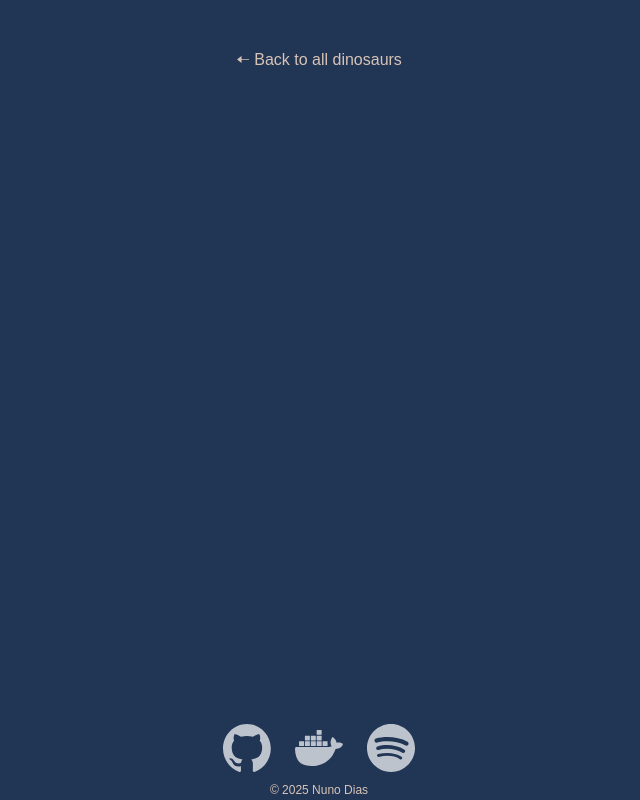
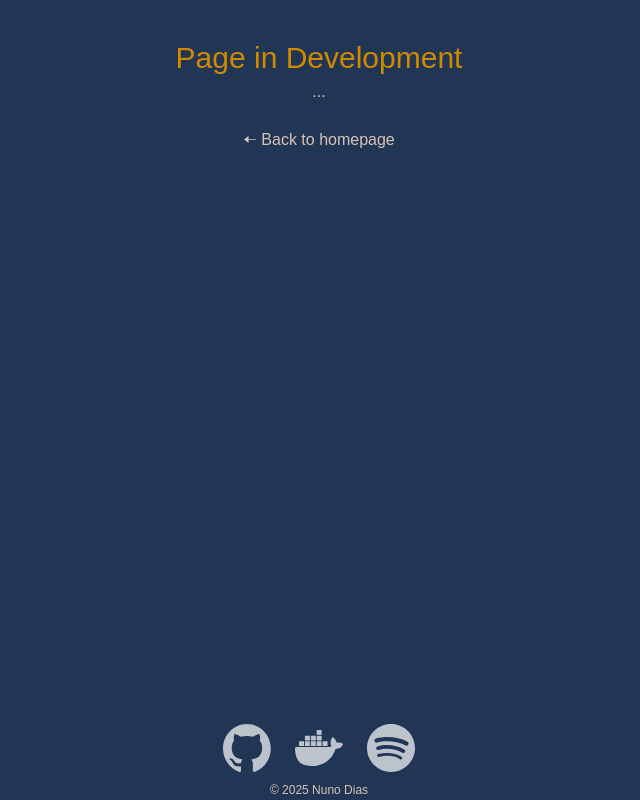
Before and after one commit to N4fta/neo-dev.org, a Next.js app: page /blog/1 in a window 1280 px wide. Shown: the whole page, without its empty margins (321-961 px from the left). Built offline with nearby package versions, Linux system fonts and the light colour scheme; no server answers.

Commit message:
Fixed page using old type, build website for deployment

```diff
--- a/app/blog/[slug]/page.tsx
+++ b/app/blog/[slug]/page.tsx
@@ -1,28 +1,20 @@
 "use client";
 
-import { useEffect, useState } from "react";
-import { Dino } from "@/types.ts";
 import Link from "next/link";
+import { useEffect } from "react";
 
-type RouteParams = { params: Promise<{ dinosaur: string }> };
+type RouteParams = { params: Promise<{ slug: string }> };
 
-export default function Dinosaur({ params }: RouteParams) {
-  const selectedDinosaur = params.then((params) => params.dinosaur);
-  const [dinosaur, setDino] = useState<Dino>({ name: "", description: "" });
+export default function BlogPost({ params }: Readonly<RouteParams>) {
+  const blogPostSlug = params.then((params) => params.slug);
 
-  useEffect(() => {
-    (async () => {
-      const resp = await fetch(`/api/dinosaurs/${await selectedDinosaur}`);
-      const dino = (await resp.json()) as Dino;
-      setDino(dino);
-    })();
-  }, []);
+  useEffect(() => {}, []);
 
   return (
     <main>
-      <h1>{dinosaur.name}</h1>
-      <p>{dinosaur.description}</p>
-      <Link href="/">🠠 Back to all dinosaurs</Link>
+      <h1>Page in Development</h1>
+      <p className="pb-6">...</p>
+      <Link href="/">🠠 Back to homepage</Link>
     </main>
   );
 }
```
